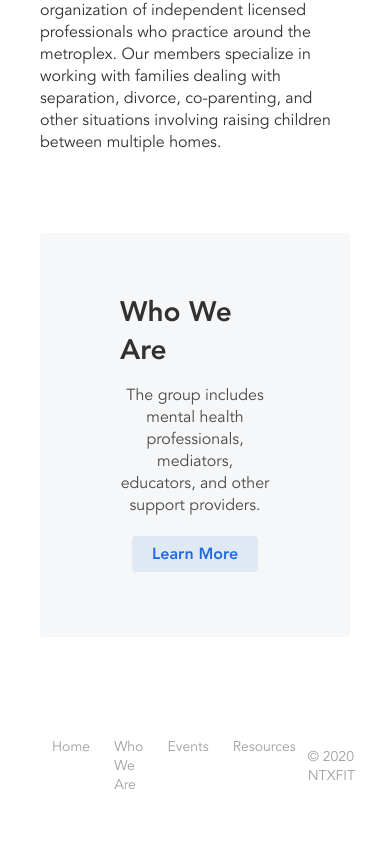
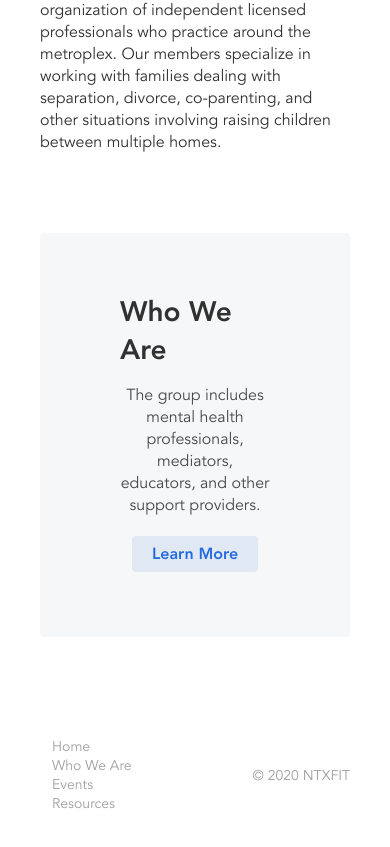
Before and after one commit to Modern-Lawyer-Marketing/ntxfit, a React (Create React App) app: page / in a window 390 px wide. Shown: the part 700-1547 px from the top of the page. Built offline with nearby package versions, Linux system fonts and the light colour scheme.

Commit message:
Footer mobile friendly

```diff
--- a/src/components/Footer.jsx
+++ b/src/components/Footer.jsx
@@ -1,13 +1,17 @@
 import React from 'react';
 import '../styles/footer.scss';
+import useWindowDimensions from '../lib/useWindowDimensions';
 
 /**
  * Footer is shown on all pages
  */
-const Footer = () => (
+const Footer = () => {
+  const { isMobile } = useWindowDimensions();
+
+  return (
     <div className="footer">
       <div className="section">
-      <ul>
+        <ul className={isMobile ? 'mobile' : ''}>
           <li>Home</li>
           <li>Who We Are</li>
           <li>Events</li>
@@ -17,5 +21,5 @@ const Footer = () => (
       </div>
     </div>
   );
-
+};
 export default Footer;
--- a/src/styles/footer.scss
+++ b/src/styles/footer.scss
@@ -16,6 +16,10 @@
     ul {
       display: flex;
 
+      &.mobile {
+        display: block;
+      }
+
       li {
         list-style: none;
         padding: 0 12px;
```
Lines whose indentation alone changed are shown as unchanged.
